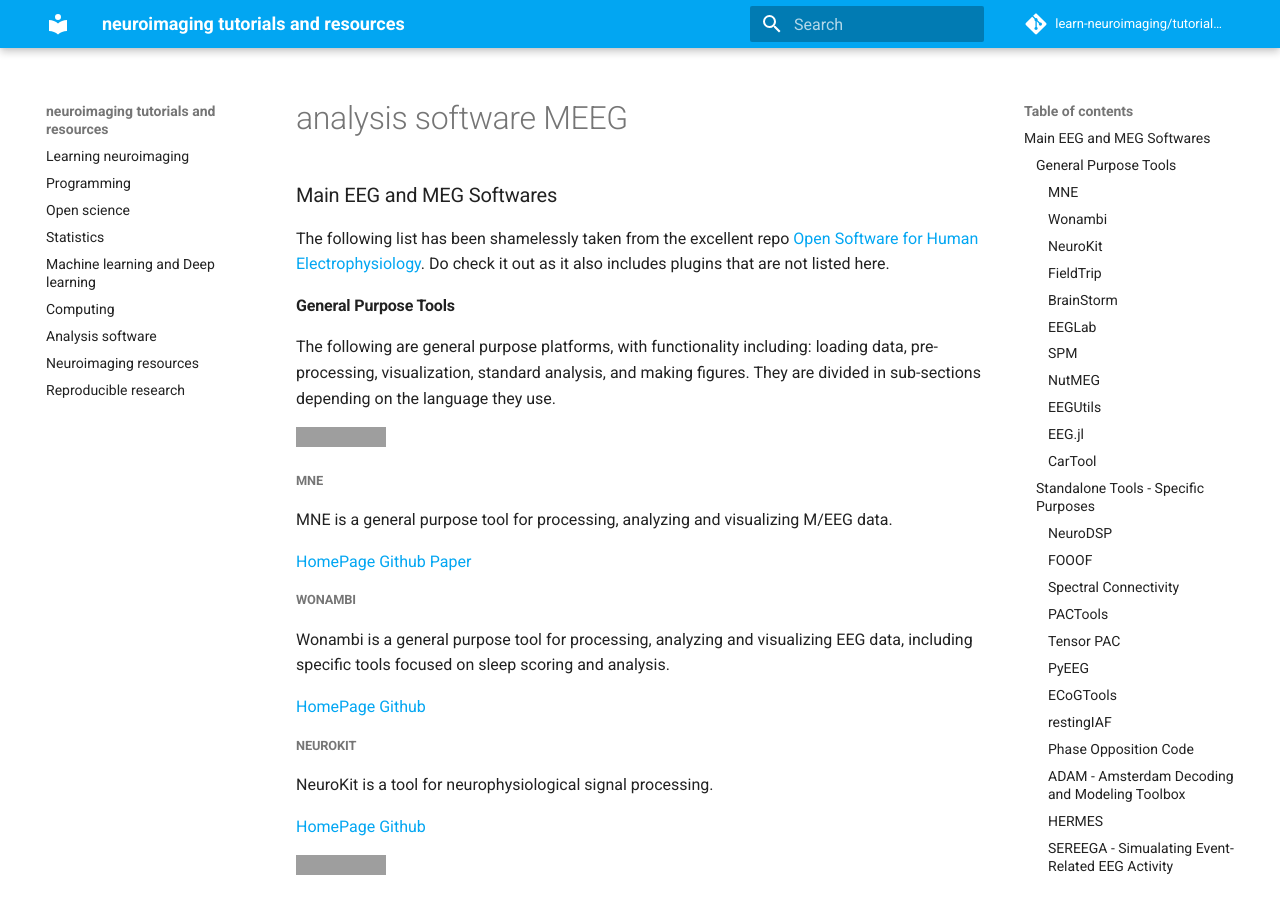
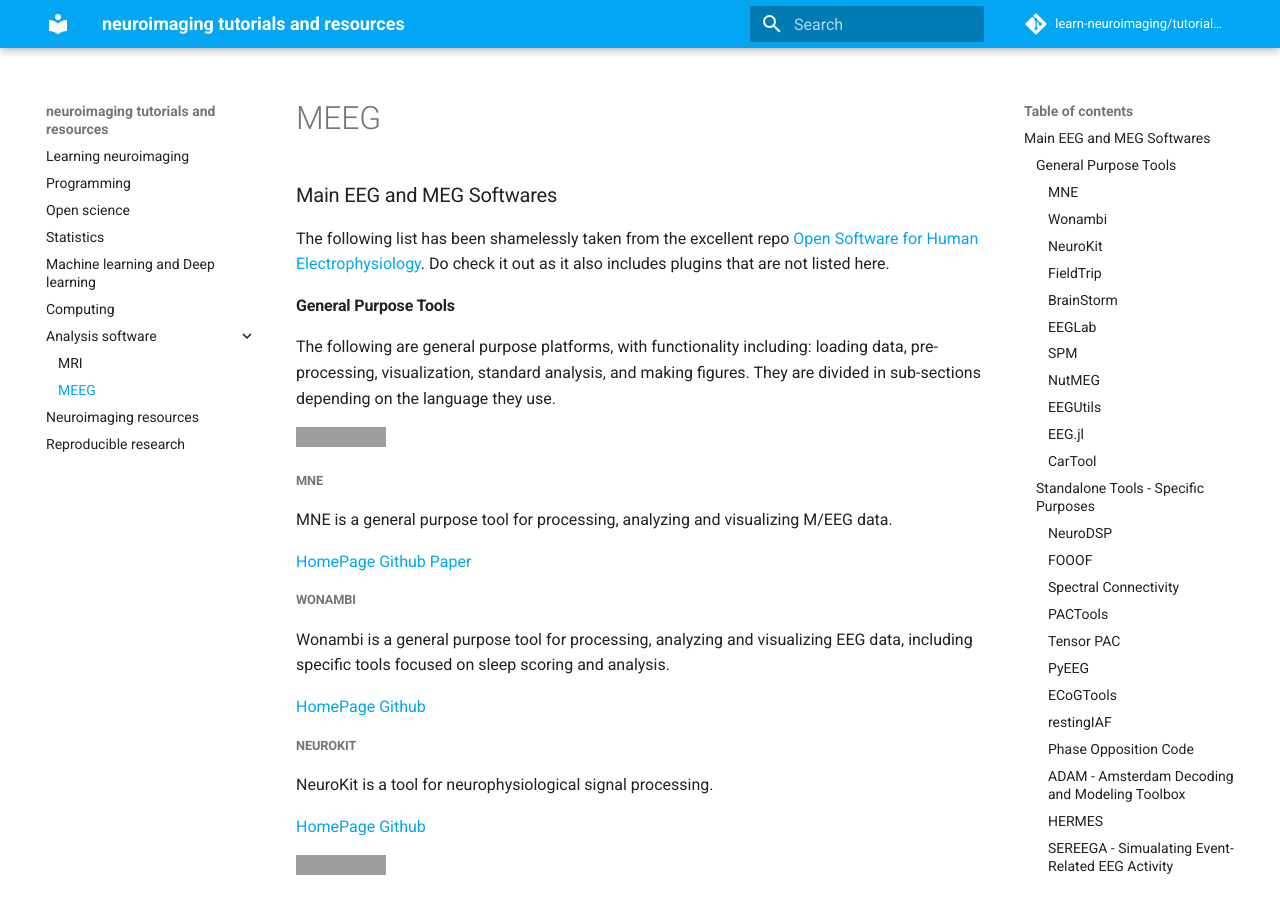
Before and after one commit to learn-neuroimaging/hitchhackers_guide_brain, an MkDocs documentation site: the page built from docs/analysis_software_MEEG.md, in a window 1280 px wide and 900 px high. Built offline with MkDocs 1.6.1 and Material for MkDocs 9.7.7, drawn with Linux system fonts in a browser that asks for light colours; comment, search, counter and statistics services are not loaded; grey boxes are pictures that could not be loaded.

Commit message:
update navigation for MKDOCS

```diff
--- a/mkdocs.yml
+++ b/mkdocs.yml
@@ -20,6 +20,8 @@ nav:
   - Statistics: "statistics.md"
   - Machine learning and Deep learning: machine_and_deep_learning.md
   - Computing: "computing.md"
-  - Analysis software: "neuroimaging_analysis_software.md"
+  - Analysis software:
+    - MRI: "analysis_software_MRI.md"
+    - MEEG: "analysis_software_MEEG.md"
   - Neuroimaging resources: "neuroimaging_resources.md"
   - Reproducible research: "reproducible_neuroimaging_research.md"
```
